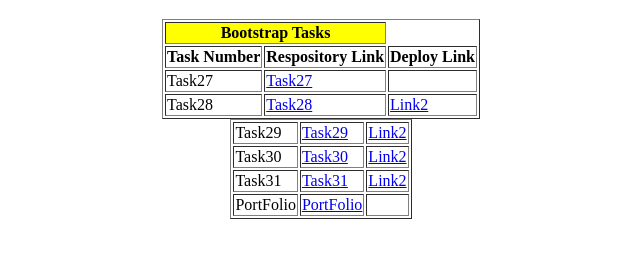
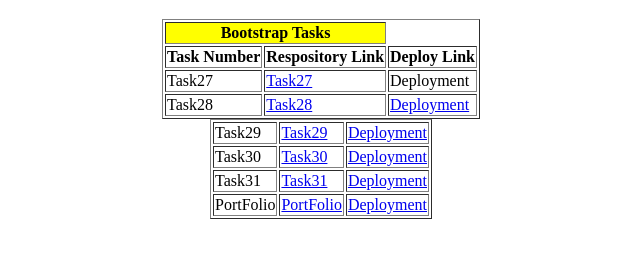
Before and after one commit to KarthikVankadara18/Index, a plain HTML site: page index.html in a window 1280 px wide. Shown: the part 61-318 px from the top of the page, without its empty margins (319-959 px from the left). Drawn offline with Linux system fonts and the light colour scheme.

Commit message:
first commit

```diff
--- a/index.html
+++ b/index.html
@@ -22,33 +22,33 @@
             <tr>
                 <td>Task27</td>
                 <td><a href="https://github.com/KarthikVankadara18/Task27">Task27</a></td>
-                <td><a href="https://task27-jade.vercel.app/"></a></td>
+                <td><a href="https://task27-jade.vercel.app/"></a>Deployment</td>
             </tr>
             <tr>
                 <td>Task28</td>
                 <td><a href="https://github.com/KarthikVankadara18/Task28">Task28</a></td>
-                <td><a href="https://task28-gules.vercel.app/">Link2</a></td>
+                <td><a href="https://task28-gules.vercel.app/">Deployment</a></td>
             </tr>
             <table border="1">
                 <tr>
                     <td>Task29</td>
                 <td><a href="https://github.com/KarthikVankadara18/Task29">Task29</a></td>
-                <td><a href="https://task29-khaki.vercel.app/">Link2</a></td>
+                <td><a href="https://task29-khaki.vercel.app/">Deployment</a></td>
                 </tr>
                 <tr>
                     <td>Task30</td>
                 <td><a href="https://github.com/KarthikVankadara18/Task30">Task30</a></td>
-                <td><a href="https://task30-delta.vercel.app/">Link2</a></td>
+                <td><a href="https://task30-delta.vercel.app/">Deployment</a></td>
                 </tr>
                 <tr>
                     <td>Task31</td>
                 <td><a href="https://github.com/KarthikVankadara18/Task31">Task31</a></td>
-                <td><a href="https://task31-seven.vercel.app/">Link2</a></td>
+                <td><a href="https://task31-seven.vercel.app/">Deployment</a></td>
                 </tr>
                 <tr>
                     <td>PortFolio</td>
                 <td><a href="https://github.com/KarthikVankadara18/Portfolio/tree/main/react6-main">PortFolio</a></td>
-                <td><a href="https://github.com/KarthikVankadara18/Portfolio/tree/main/react6-main"></a></td>
+                <td><a href="https://github.com/KarthikVankadara18/Portfolio/tree/main/react6-main">Deployment</a></td>
                 </tr>
 
 
```
